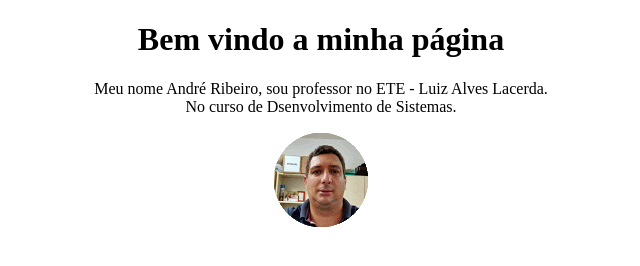
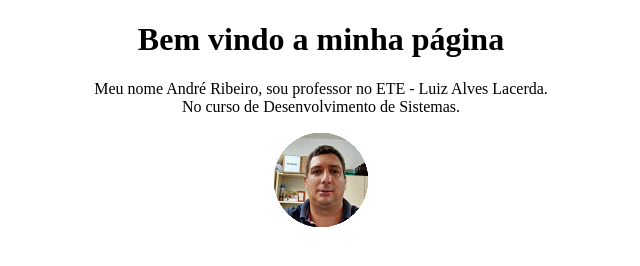
Before and after one commit to andreribeirods/andreribeirods.git.io, a plain HTML site: page index.html in a window 1280 px wide. Shown: the full height of the page, 319-959 px from the left. Drawn offline with Linux system fonts and the light colour scheme.

Commit message:
Update index.html
Alteracao1

```diff
--- a/index.html
+++ b/index.html
@@ -9,7 +9,7 @@
 	<h1 style= "text-align:center;">Bem vindo a minha página </h1>
 	<p style= "text-align:center;">
 		Meu nome André Ribeiro, sou professor no ETE - Luiz Alves Lacerda.<br>
-		No curso de Dsenvolvimento de Sistemas.
+		No curso de Desenvolvimento de Sistemas.
 	</p>
 	<center>
 			<img src="img/andre.png">
```
